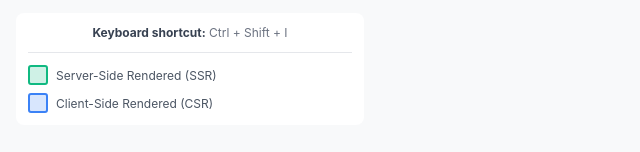
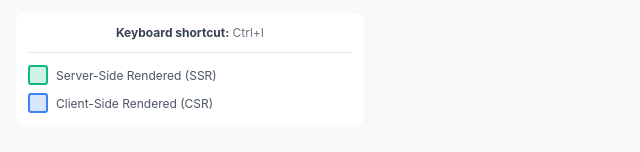
Before and after one commit to leochiu-a/chrome-ssr-inspector, a website with bundled scripts: page src/popup/popup.html in a window 1280 px wide. Shown: the part 290-442 px from the top of the page, 0-640 px from the left. Built offline with nearby package versions, Linux system fonts and the light colour scheme; no server answers.

Commit message:
feat: update keyboard shortcut handling for platform-specific keys in SSR Inspector

```diff
--- a/src/popup/popup.html
+++ b/src/popup/popup.html
@@ -46,7 +46,7 @@
 
         <div class="info">
           <p class="shortcut" id="shortcut-text">
-            <strong>Keyboard shortcut:</strong> Ctrl + Shift + I
+            <strong>Keyboard shortcut:</strong> <span id="shortcut-keys"></span>
           </p>
           <div class="legend">
             <div class="legend-item">
--- a/src/popup/popup.ts
+++ b/src/popup/popup.ts
@@ -14,8 +14,13 @@ document.addEventListener('DOMContentLoaded', () => {
   const totalCount = document.getElementById('total-count') as HTMLSpanElement;
   const reloadNotice = document.getElementById('reload-notice') as HTMLDivElement;
   const reloadButton = document.getElementById('reload-button') as HTMLButtonElement;
+  const shortcutKeys = document.getElementById('shortcut-keys') as HTMLSpanElement;
 
   console.log('[Popup] Elements:', { toggleButton, statusText, reloadNotice });
+
+  // Set keyboard shortcut text based on platform
+  const isMac = /Mac|iPhone|iPod|iPad/.test(navigator.userAgent);
+  shortcutKeys.textContent = isMac ? 'Cmd+I' : 'Ctrl+I';
 
   if (!toggleButton) {
     console.error('[Popup] ERROR: toggleButton is null!');
```
Also changed, not shown: src/content/content.ts (+6 -5 lines).
